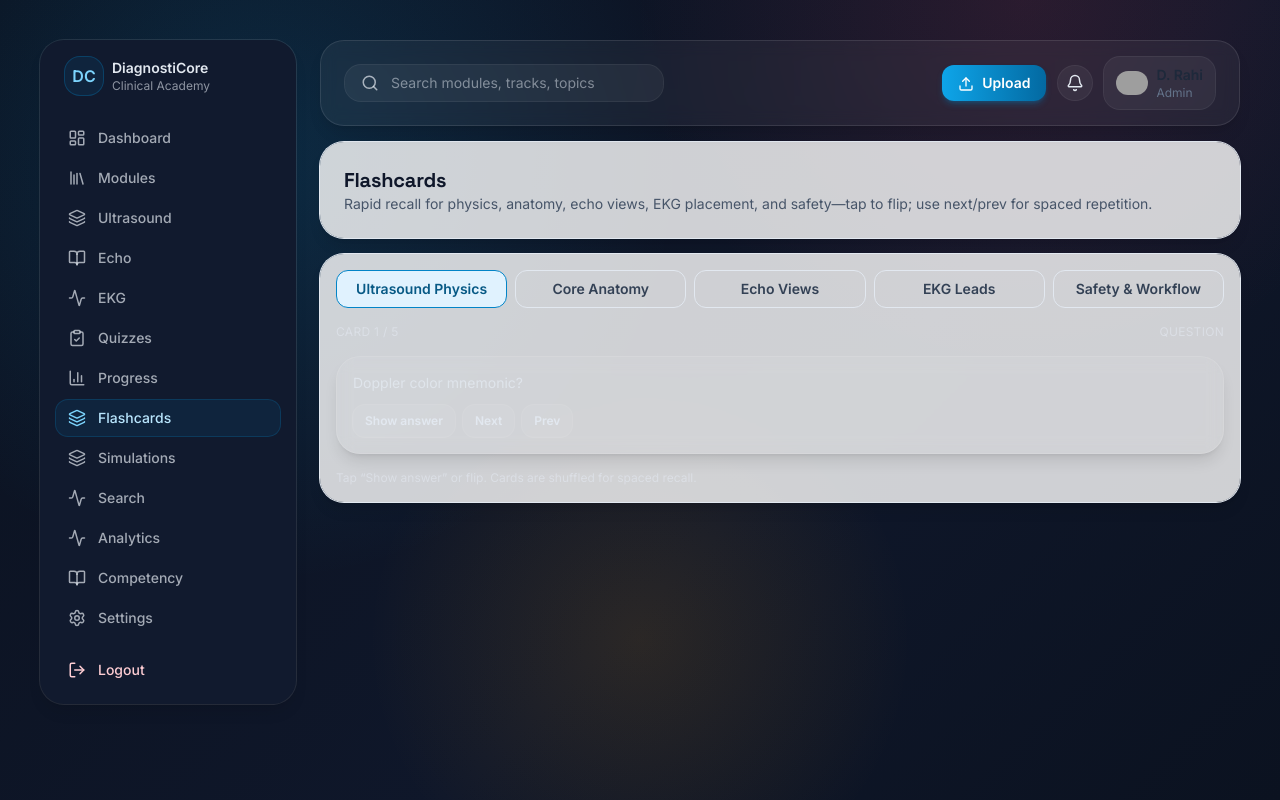
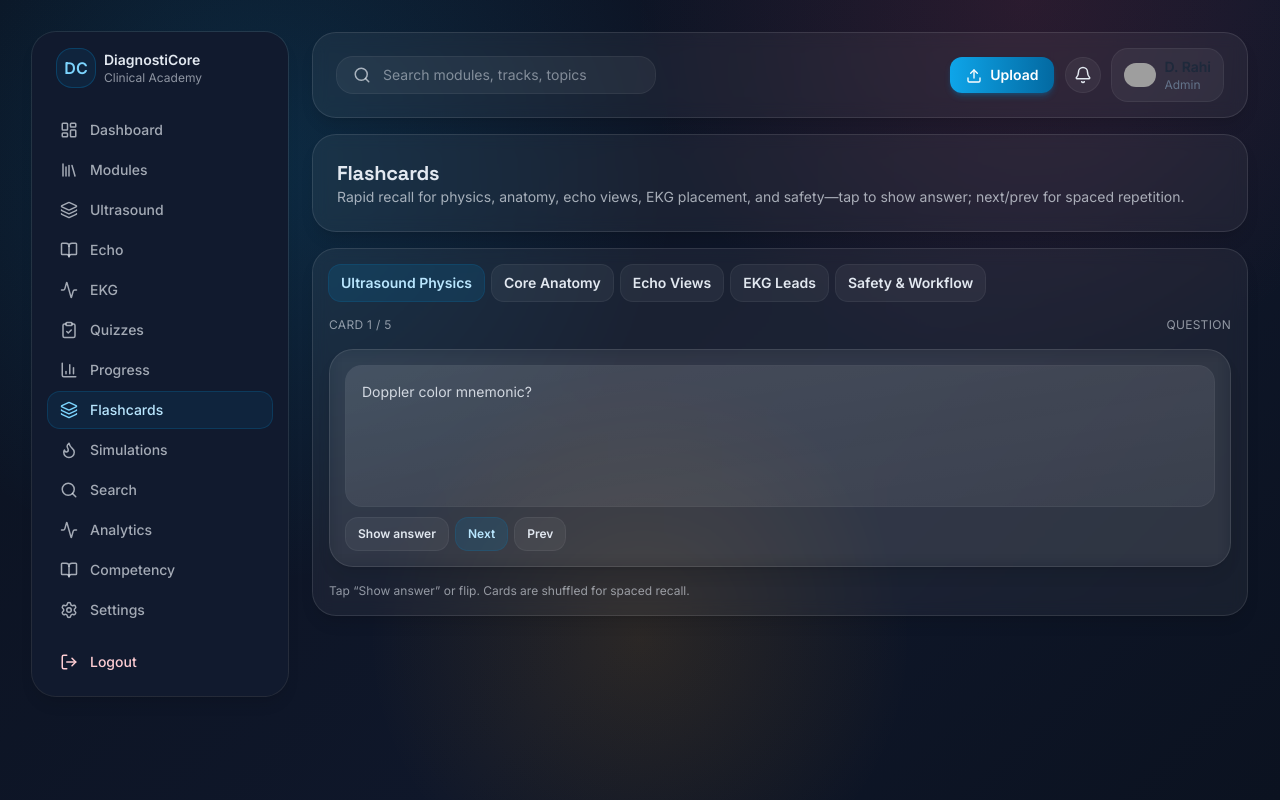
Before and after one commit to asadjaweddangra/diagnosticstraining, a Next.js app: page /flashcards in a window 1280 px wide. Built offline with nearby package versions, Linux system fonts and the light colour scheme; no server answers; grey boxes are pictures that could not be loaded.

Commit message:
fix: brighten flashcards, add module prev/next, align themes

```diff
--- a/src/app/(dashboard)/competency/page.tsx
+++ b/src/app/(dashboard)/competency/page.tsx
@@ -6,11 +6,10 @@ export default async function CompetencyPage() {
 
   return (
     <div className="space-y-4">
-      <div className="rounded-3xl bg-white/80 p-6 shadow-lg ring-1 ring-slate-200">
-        <h1 className="text-xl font-bold text-slate-900">Competency</h1>
-        <p className="text-sm text-slate-600">
-          Skills checklist and supervised/independent counts for ultrasound, echo,
-          and EKG.
+      <div className="glass-panel p-6">
+        <h1 className="text-xl font-bold text-ink">Competency</h1>
+        <p className="text-sm text-ink/70">
+          Skills checklist and supervised/independent counts for ultrasound, echo, and EKG.
         </p>
       </div>
       <CompetencyList requirements={requirements} />
--- a/src/app/(dashboard)/flashcards/page.tsx
+++ b/src/app/(dashboard)/flashcards/page.tsx
@@ -18,24 +18,23 @@ export default function FlashcardsPage() {
 
   return (
     <div className="space-y-4">
-      <div className="rounded-3xl bg-white/80 p-6 shadow-lg ring-1 ring-slate-200">
-        <h1 className="text-xl font-bold text-slate-900">Flashcards</h1>
-        <p className="text-sm text-slate-600">
-          Rapid recall for physics, anatomy, echo views, EKG placement, and safety—tap to flip; use
-          next/prev for spaced repetition.
+      <div className="glass-panel p-6">
+        <h1 className="text-xl font-bold text-ink">Flashcards</h1>
+        <p className="text-sm text-ink/70">
+          Rapid recall for physics, anatomy, echo views, EKG placement, and safety—tap to show answer; next/prev for spaced repetition.
         </p>
       </div>
 
-      <div className="rounded-3xl bg-white/80 p-4 shadow-lg ring-1 ring-slate-200">
-        <div className="grid grid-cols-2 gap-2 sm:grid-cols-3 lg:grid-cols-5">
+      <div className="glass-panel p-4">
+        <div className="flex flex-wrap gap-2">
           {decks.map((d) => (
             <button
               key={d.key}
               onClick={() => setActive(d.key)}
-              className={`rounded-xl border px-3 py-2 text-sm font-semibold transition ${
+              className={`rounded-xl px-3 py-2 text-sm font-semibold ring-1 transition ${
                 active === d.key
-                  ? "border-primary-500 bg-primary-50 text-primary-700"
-                  : "border-slate-200 text-slate-700 hover:bg-slate-50"
+                  ? "bg-primary-500/15 text-primary-100 ring-primary-500/30"
+                  : "bg-white/5 text-ink ring-white/10"
               }`}
             >
               {d.label}
--- a/src/app/(dashboard)/layout.tsx
+++ b/src/app/(dashboard)/layout.tsx
@@ -4,8 +4,8 @@ import { Header } from "@/components/dashboard/header";
 
 export default function DashboardLayout({ children }: { children: ReactNode }) {
   return (
-    <div className="min-h-screen bg-soft-gradient p-6 md:p-10 text-ink">
-      <div className="mx-auto flex max-w-7xl gap-6">
+    <div className="min-h-screen bg-soft-gradient p-6 md:p-8 text-ink">
+      <div className="mx-auto flex max-w-[1400px] gap-6">
         <Sidebar />
         <div className="flex-1 space-y-4">
           <Header />
--- a/src/app/(dashboard)/modules/[id]/page.tsx
+++ b/src/app/(dashboard)/modules/[id]/page.tsx
@@ -3,7 +3,8 @@ import { getModuleById } from "@/lib/supabase/queries";
 import { ContentRenderer } from "@/components/learning/content-renderer";
 import { MarkComplete } from "@/components/learning/mark-complete";
 import Link from "next/link";
-import { ArrowRight, BookOpen } from "lucide-react";
+import { ArrowRight, ArrowLeft, BookOpen } from "lucide-react";
+import { getModules } from "@/lib/supabase/queries";
 
 type Props = {
   params: { id: string };
@@ -11,9 +12,17 @@ type Props = {
 
 export default async function ModuleDetailPage({ params }: Props) {
   const moduleData = await getModuleById(params.id);
+  const modules = await getModules();
   if (!moduleData) {
     notFound();
   }
+
+  const siblings = modules
+    .filter((m) => m.modality === moduleData.modality)
+    .sort((a, b) => (a.order_index ?? 0) - (b.order_index ?? 0));
+  const idx = siblings.findIndex((m) => m.id === moduleData.id);
+  const prev = idx > 0 ? siblings[idx - 1] : null;
+  const next = idx >= 0 && idx < siblings.length - 1 ? siblings[idx + 1] : null;
 
   return (
     <div className="space-y-4">
@@ -38,6 +47,24 @@ export default async function ModuleDetailPage({ params }: Props) {
               ) : null}
             </div>
           </div>
+          <div className="flex flex-col gap-2 text-xs font-semibold text-ink/70">
+            {prev ? (
+              <Link
+                href={`/modules/${prev.id}`}
+                className="inline-flex items-center gap-1 rounded-xl bg-white/5 px-3 py-2 ring-1 ring-white/10 hover:-translate-y-0.5"
+              >
+                <ArrowLeft size={14} /> Prev: {prev.title}
+              </Link>
+            ) : null}
+            {next ? (
+              <Link
+                href={`/modules/${next.id}`}
+                className="inline-flex items-center gap-1 rounded-xl bg-primary-500/10 px-3 py-2 text-primary-100 ring-1 ring-primary-500/30 hover:-translate-y-0.5"
+              >
+                Next: {next.title} <ArrowRight size={14} />
+              </Link>
+            ) : null}
+          </div>
         </div>
       </div>
       <div className="glass-panel p-6">
--- a/src/components/dashboard/sidebar.tsx
+++ b/src/components/dashboard/sidebar.tsx
@@ -13,6 +13,8 @@ import {
   LogOut,
   Activity,
   Layers,
+  Search,
+  Flame,
 } from "lucide-react";
 import { createSupabaseBrowserClient } from "@/lib/supabase/client";
 
@@ -25,8 +27,8 @@ const links = [
   { href: "/quizzes", label: "Quizzes", icon: ClipboardCheck },
   { href: "/progress", label: "Progress", icon: BarChart3 },
   { href: "/flashcards", label: "Flashcards", icon: Layers },
-  { href: "/simulations", label: "Simulations", icon: Layers },
-  { href: "/search", label: "Search", icon: Activity },
+  { href: "/simulations", label: "Simulations", icon: Flame },
+  { href: "/search", label: "Search", icon: Search },
   { href: "/analytics", label: "Analytics", icon: Activity },
   { href: "/competency", label: "Competency", icon: BookOpen },
   { href: "/settings", label: "Settings", icon: Settings },
--- a/src/components/quiz/flashcard-deck.tsx
+++ b/src/components/quiz/flashcard-deck.tsx
@@ -38,7 +38,14 @@ export function FlashcardDeck({ cards }: Props) {
         <span>{flipped ? "Answer" : "Question"}</span>
       </div>
       <div className="glass-panel space-y-3 p-4">
-        <div className="text-sm text-ink/80">{flipped ? card.back : card.front}</div>
+        <div
+          className={cn(
+            "relative min-h-[140px] overflow-hidden rounded-2xl bg-gradient-to-br from-white/10 to-white/5 p-4 ring-1 ring-white/10 text-sm text-ink/90",
+            "transition"
+          )}
+        >
+          <p>{flipped ? card.back : card.front}</p>
+        </div>
         <div className="flex flex-wrap gap-2 text-xs">
           <button
             onClick={() => setFlipped((f) => !f)}
@@ -51,7 +58,7 @@ export function FlashcardDeck({ cards }: Props) {
           </button>
           <button
             onClick={next}
-            className="rounded-xl bg-white/5 px-3 py-2 font-semibold text-ink ring-1 ring-white/10 hover:-translate-y-0.5"
+            className="rounded-xl bg-primary-500/15 px-3 py-2 font-semibold text-primary-100 ring-1 ring-primary-500/30 hover:-translate-y-0.5"
           >
             Next
           </button>
```
